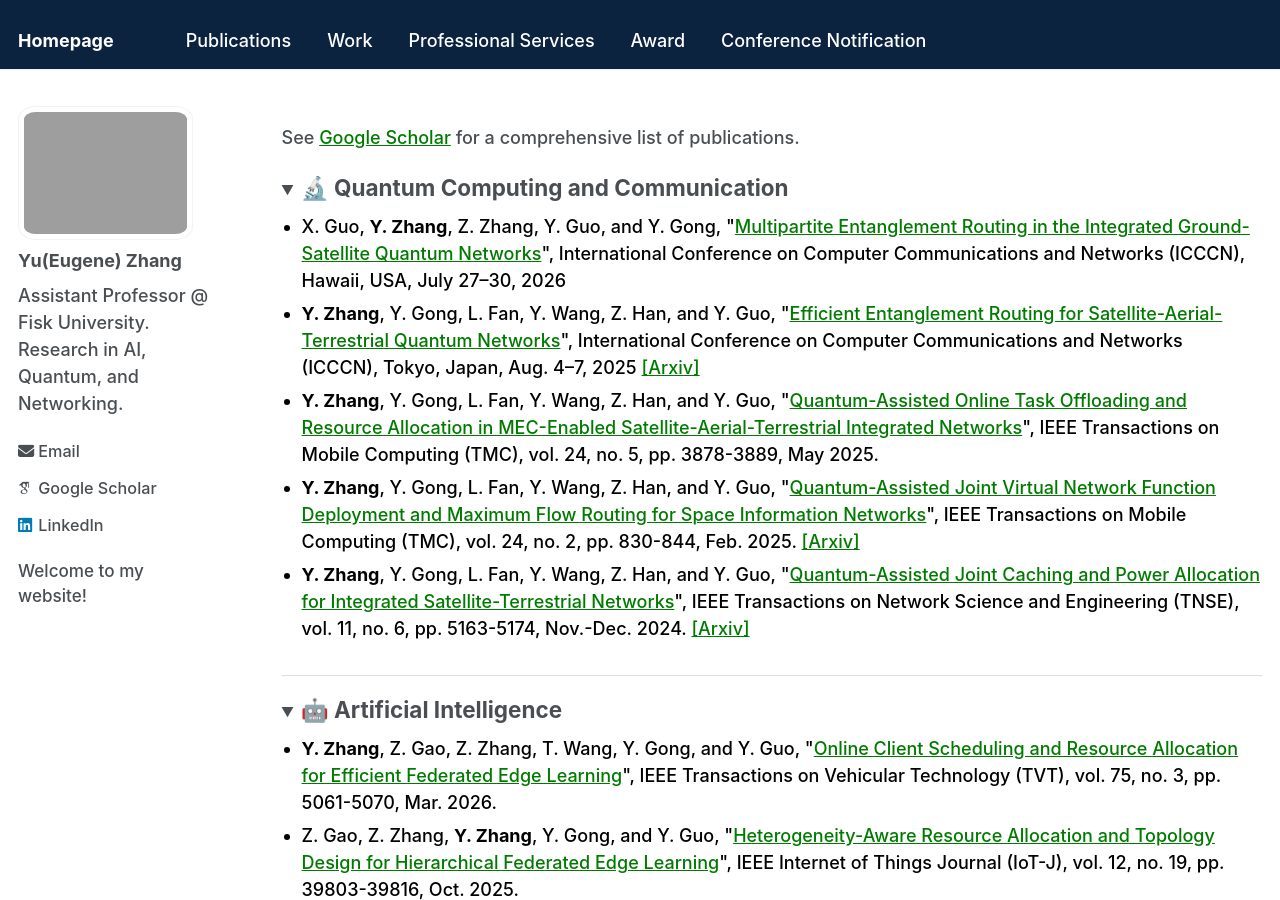
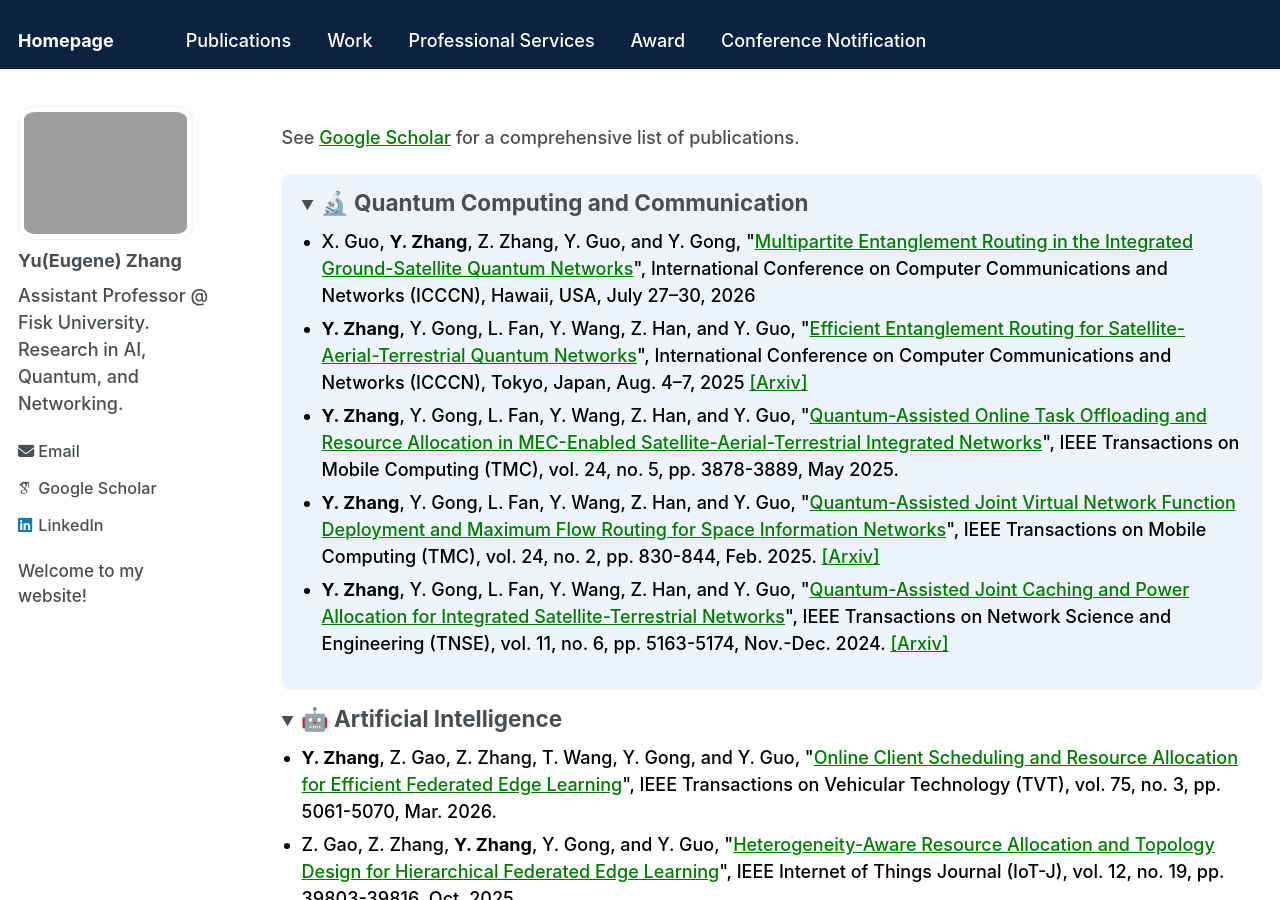
Before and after one commit to Yu-Zhang-Eugene/yu-zhang-eugene.github.io, a Jekyll site: the page built from _pages/publications.md, in a window 1280 px wide and 900 px high. Built offline with Jekyll 4.4.1, drawn with Linux system fonts in a browser that asks for light colours; some web fonts are replaced.

Commit message:
Improve details section styling in publications page
Updated the styling of the details section for better visibility.

```diff
--- a/_pages/publications.md
+++ b/_pages/publications.md
@@ -7,7 +7,7 @@ author_profile: true
 
 See <a href="https://scholar.google.com/citations?hl=en&user=p6z9Id4AAAAJ" class="custom-link" target="_blank">Google Scholar</a> for a comprehensive list of publications.
 
-<details open style="border-bottom: 1px solid #dddddd; padding-bottom: 15px; margin-bottom: 20px;">
+<details open style="background-color: #eef4fb; padding: 15px 20px; border-radius: 8px; margin-bottom: 15px;">
 <summary><h2 style="display: inline;">🔬 Quantum Computing and Communication</h2></summary>
 
 <ul style="list-style-type: disc; padding-left: 20px; margin-top: 10px;">
```
